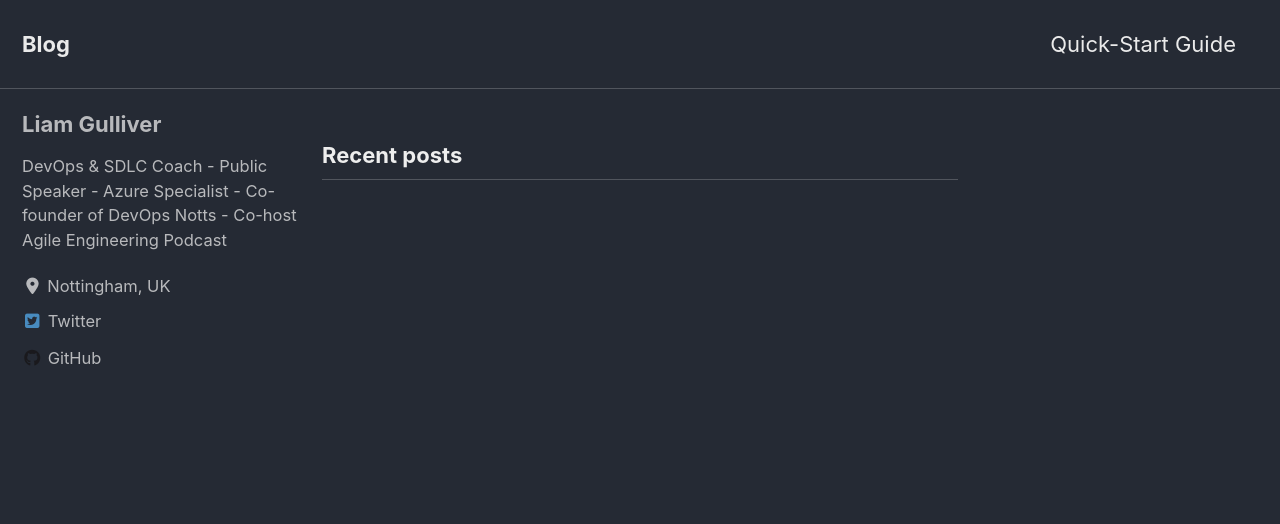
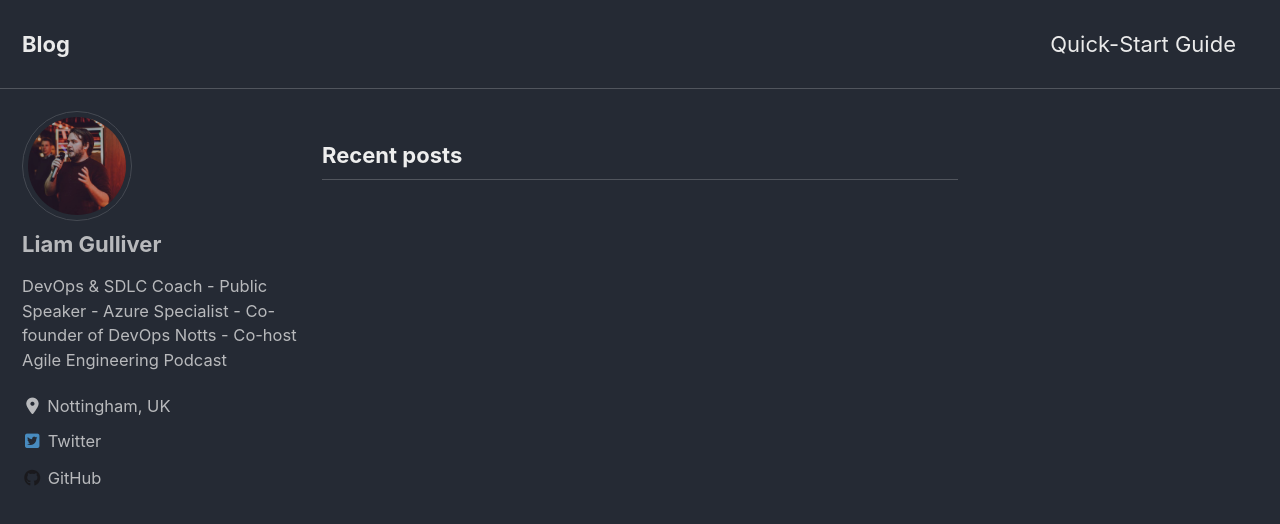
Before and after one commit to lgulliver/lgulliver.github.io, a Jekyll site: the page built from index.html, in a window 1280 px wide and 900 px high. Shown: the top 524 px of the window. Built offline with Jekyll 4.4.1, drawn with Linux system fonts in a browser that asks for light colours; cached includes are drawn as plain includes; nearby versions of some CDN libraries; the list of posts is cut into pages by our own code.

Commit message:
added profile image

```diff
--- a/_config.yml
+++ b/_config.yml
@@ -94,7 +94,7 @@ analytics:
 # Site Author
 author:
   name             : "Liam Gulliver"
-  avatar           : # path of avatar image, e.g. "/assets/images/bio-photo.jpg"
+  avatar           : "/assets/images/me.jpg"
   bio              : "DevOps & SDLC Coach - Public Speaker - Azure Specialist - Co-founder of DevOps Notts - Co-host Agile Engineering Podcast"
   location         : "Nottingham, UK"
   email            :
```
Also changed, not shown: assets/images/me.jpg (added).
